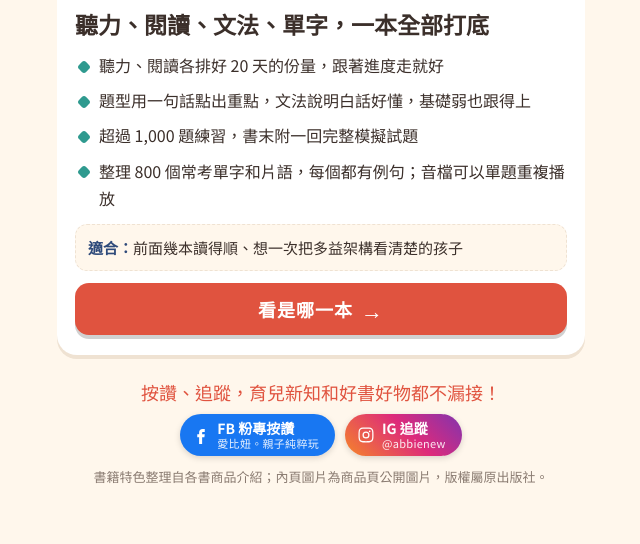
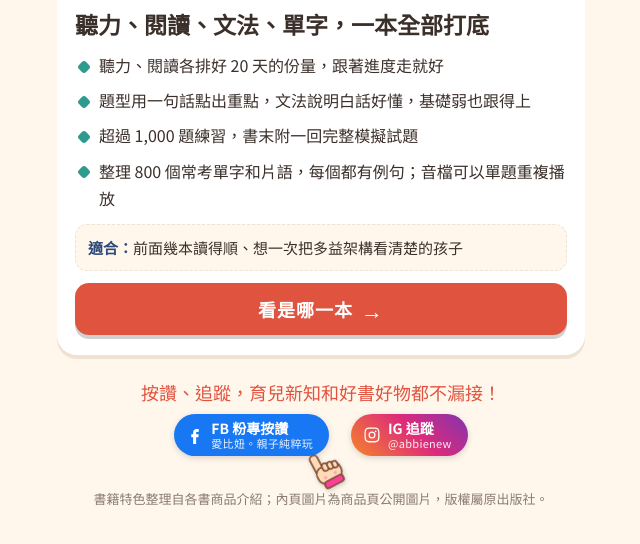
Before and after one commit to abbienew46-cpu/booklist, a plain HTML site: page index.html in a window 1280 px wide. Shown: the part 4065-4609 px from the top of the page, without its empty margins (319-959 px from the left). Drawn offline with Linux system fonts and the light colour scheme; a web font is replaced by a local one.

Commit message:
Add files via upload

```diff
--- a/index.html
+++ b/index.html
@@ -124,7 +124,7 @@
   footer { font-size: 13px; color: var(--muted); display: flex; flex-direction: column; gap: 6px; text-align: center; }
   footer .who { font-family: var(--display); font-size: 16px; color: var(--ink); }
   footer .follow { font-family: var(--display); font-size: 18px; color: var(--red); }
-  .social { display: flex; flex-wrap: wrap; justify-content: center; gap: 10px; margin: 0 0 4px; }
+  .social { display: flex; flex-wrap: wrap; justify-content: center; gap: 12px 22px; margin: 0 0 26px; }
   .social a {
     display: inline-flex; align-items: center; gap: 7px; min-height: 40px; padding: 6px 16px 6px 12px;
     border-radius: 999px; color: #fff; text-decoration: none; font-weight: 700; font-size: 14px; line-height: 1.2;
@@ -138,7 +138,19 @@
   .social a:hover { transform: translateY(-1px); }
   .social a:active { transform: translateY(2px); }
   .social a:focus-visible { outline: 3px solid var(--navy); outline-offset: 3px; }
-  @media (prefers-reduced-motion: reduce) { .social a { transition: none; } }
+  .social .tap { position: relative; display: inline-flex; }
+  .social .hand {
+    position: absolute; right: -10px; bottom: -34px; width: 34px; height: 40px; pointer-events: none;
+    transform-origin: 50% 20%; transform: rotate(-28deg);
+    animation: tap 1.6s ease-in-out infinite;
+    filter: drop-shadow(0 2px 2px rgba(0,0,0,.18));
+  }
+  @keyframes tap {
+    0%, 60%, 100% { transform: rotate(-28deg) translate(0, 0); }
+    70% { transform: rotate(-28deg) translate(-3px, -5px); }
+    80% { transform: rotate(-28deg) translate(0, 0); }
+  }
+  @media (prefers-reduced-motion: reduce) { .social a { transition: none; } .social .hand { animation: none; } }
   @media (prefers-reduced-motion: reduce) { .cta { transition: none; } }
 </style>
 </head>
@@ -268,7 +280,19 @@
   <footer>
     <div class="follow">按讚、追蹤，育兒新知和好書好物都不漏接！</div>
     <div class="social">
-      <a class="fb" href="https://www.facebook.com/abfunlove/" target="_blank" rel="noopener"><svg viewBox="0 0 24 24" aria-hidden="true"><path d="M14 8h3V4h-3c-2.8 0-4.5 1.8-4.5 4.6V11H7v4h2.5v9h4v-9h3l.5-4h-3.5V8.8c0-.5.3-.8.8-.8z"/></svg><span>FB 粉專按讚<small>愛比妞。親子純粹玩</small></span></a>
+      <span class="tap"><a class="fb" href="https://www.facebook.com/abfunlove/" target="_blank" rel="noopener"><svg viewBox="0 0 24 24" aria-hidden="true"><path d="M14 8h3V4h-3c-2.8 0-4.5 1.8-4.5 4.6V11H7v4h2.5v9h4v-9h3l.5-4h-3.5V8.8c0-.5.3-.8.8-.8z"/></svg><span>FB 粉專按讚<small>愛比妞。親子純粹玩</small></span></a>
+      <svg class="hand" viewBox="0 0 34 40" aria-hidden="true">
+        <g stroke="#7A4A2E" stroke-width="1.6" stroke-linejoin="round" fill="#FFD9B8">
+          <rect x="5" y="1.5" width="8" height="21" rx="4"/>
+          <rect x="4" y="16" width="25" height="17" rx="7"/>
+          <rect x="12.5" y="13.5" width="6" height="8" rx="3"/>
+          <rect x="18" y="14.5" width="5.5" height="7.5" rx="2.75"/>
+          <rect x="23" y="16" width="5" height="7" rx="2.5"/>
+          <rect x="7" y="31" width="20" height="7" rx="2.5" fill="#FF3D9A"/>
+        </g>
+        <circle cx="11" cy="27" r="1.6" fill="#FF9DB5"/>
+        <circle cx="22" cy="27" r="1.6" fill="#FF9DB5"/>
+      </svg></span>
       <a class="ig" href="https://instagram.com/abbienew" target="_blank" rel="noopener"><svg viewBox="0 0 24 24" aria-hidden="true"><path d="M12 7.3A4.7 4.7 0 1 0 12 16.7 4.7 4.7 0 0 0 12 7.3zm0 7.7a3 3 0 1 1 0-6 3 3 0 0 1 0 6zm4.9-8.9a1.1 1.1 0 1 0 0 2.2 1.1 1.1 0 0 0 0-2.2zM12 3.6c2.7 0 3 0 4.1.1 2.7.1 4 1.4 4.1 4.1.1 1.1.1 1.4.1 4.1s0 3-.1 4.1c-.1 2.7-1.4 4-4.1 4.1-1.1.1-1.4.1-4.1.1s-3 0-4.1-.1c-2.7-.1-4-1.4-4.1-4.1C3.7 15 3.6 14.7 3.6 12s0-3 .1-4.1C3.8 5.2 5.1 3.9 7.9 3.8 9 3.7 9.3 3.6 12 3.6zM12 2c-2.7 0-3.1 0-4.1.1C4.2 2.2 2.2 4.2 2.1 7.9 2 8.9 2 9.3 2 12s0 3.1.1 4.1c.1 3.7 2.1 5.7 5.8 5.8 1 .1 1.4.1 4.1.1s3.1 0 4.1-.1c3.7-.1 5.7-2.1 5.8-5.8.1-1 .1-1.4.1-4.1s0-3.1-.1-4.1c-.1-3.7-2.1-5.7-5.8-5.8C15.1 2 14.7 2 12 2z"/></svg><span>IG 追蹤<small>@abbienew</small></span></a>
     </div>
     <div>書籍特色整理自各書商品介紹；內頁圖片為商品頁公開圖片，版權屬原出版社。</div>
```
